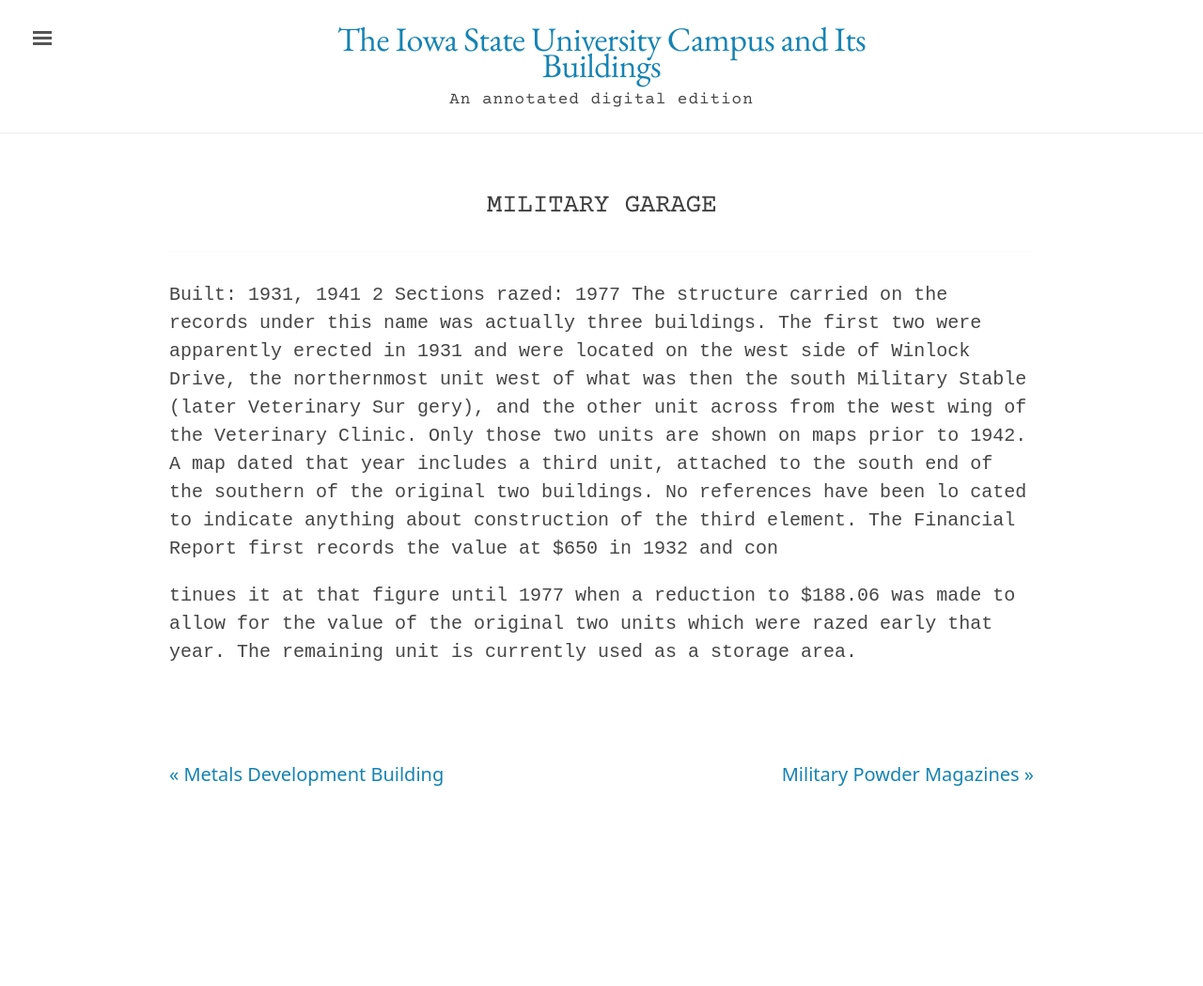
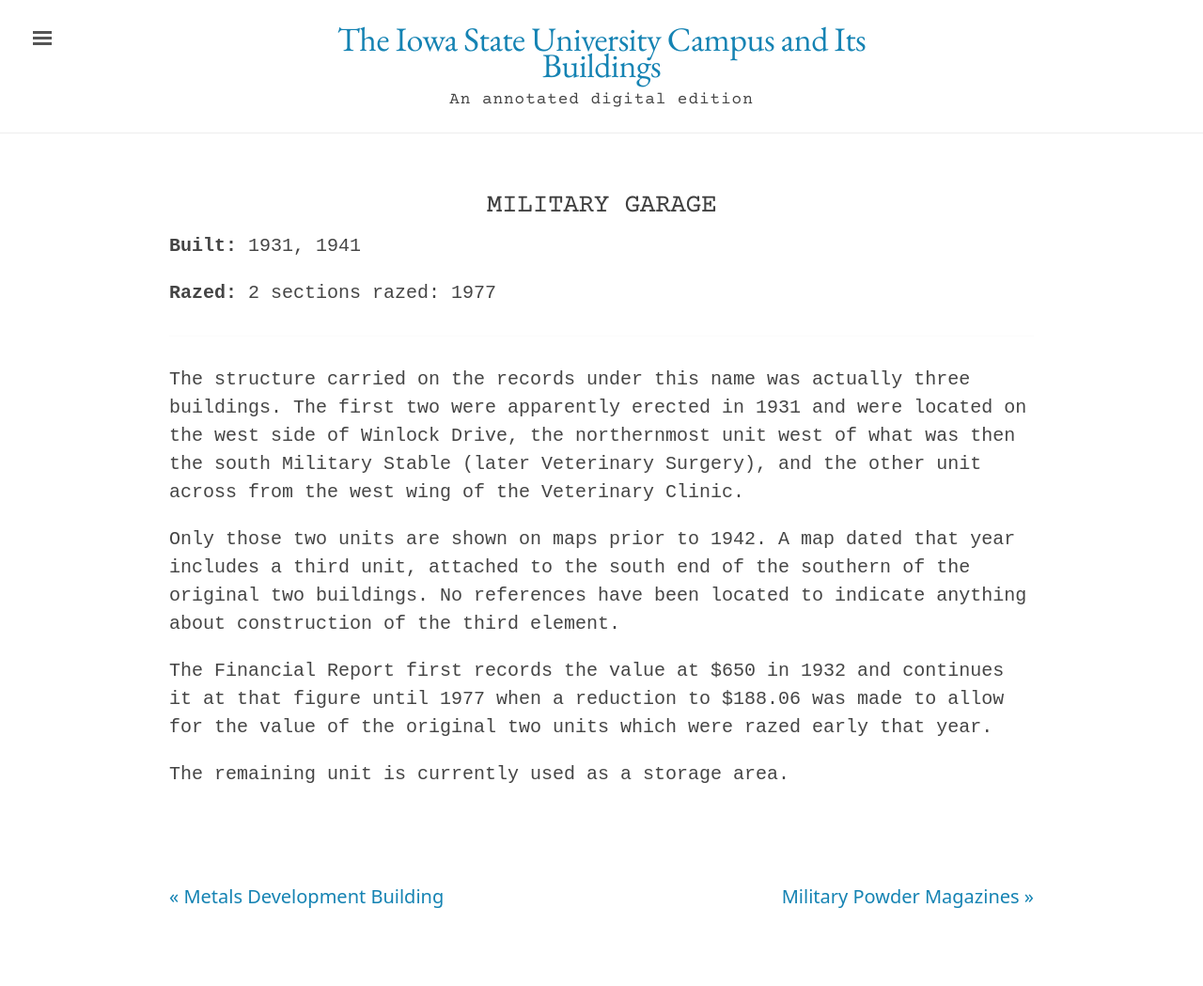
Before and after one commit to emanderson811/day-edition, a Jekyll site: the page built from _texts/buildings/143day-military-garage.md, in a window 1280 px wide. Shown: the whole page at 94% size. Built offline with Jekyll 4.4.1, drawn with Linux system fonts in a browser that asks for light colours; before the commit the page ends 919 px from its top, so only the background shows below that.

Commit message:
Update 143day-military-garage.md

```diff
--- a/_texts/buildings/143day-military-garage.md
+++ b/_texts/buildings/143day-military-garage.md
@@ -3,10 +3,12 @@
 title: "Military Garage"
 alternative_name:
 built:
+  - "1931"
+  - "1941"
 addition:
 architect:
 contractor:
-razed:
+razed: "2 sections razed: 1977"
 author:
 rights: Public Domain
 source: Iowa State University Library, University Archives
@@ -14,18 +16,10 @@
 ---
 ---
 
-Built: 1931, 1941
-2 Sections razed: 1977
-The structure carried on the records under this name was actually
-three buildings. The first two were apparently erected in 1931 and were located on the west side of Winlock Drive, the northernmost unit west of what was then the south Military Stable (later Veterinary Sur
-gery), and the other unit across from the west wing of the Veterinary
-Clinic.
-Only those two units are shown on maps prior to 1942. A map dated
-that year includes a third unit, attached to the south end of the
-southern of the original two buildings. No references have been lo
-cated to indicate anything about construction of the third element.
-The Financial Report first records the value at $650 in 1932 and con
+The structure carried on the records under this name was actually three buildings. The first two were apparently erected in 1931 and were located on the west side of Winlock Drive, the northernmost unit west of what was then the south Military Stable (later Veterinary Surgery), and the other unit across from the west wing of the Veterinary Clinic.
 
+Only those two units are shown on maps prior to 1942. A map dated that year includes a third unit, attached to the south end of the southern of the original two buildings. No references have been located to indicate anything about construction of the third element.
 
-tinues it at that figure until 1977 when a reduction to $188.06 was made to allow for the value of the original two units which were razed early that year.
+The Financial Report first records the value at $650 in 1932 and continues it at that figure until 1977 when a reduction to $188.06 was made to allow for the value of the original two units which were razed early that year.
+
 The remaining unit is currently used as a storage area.
```
